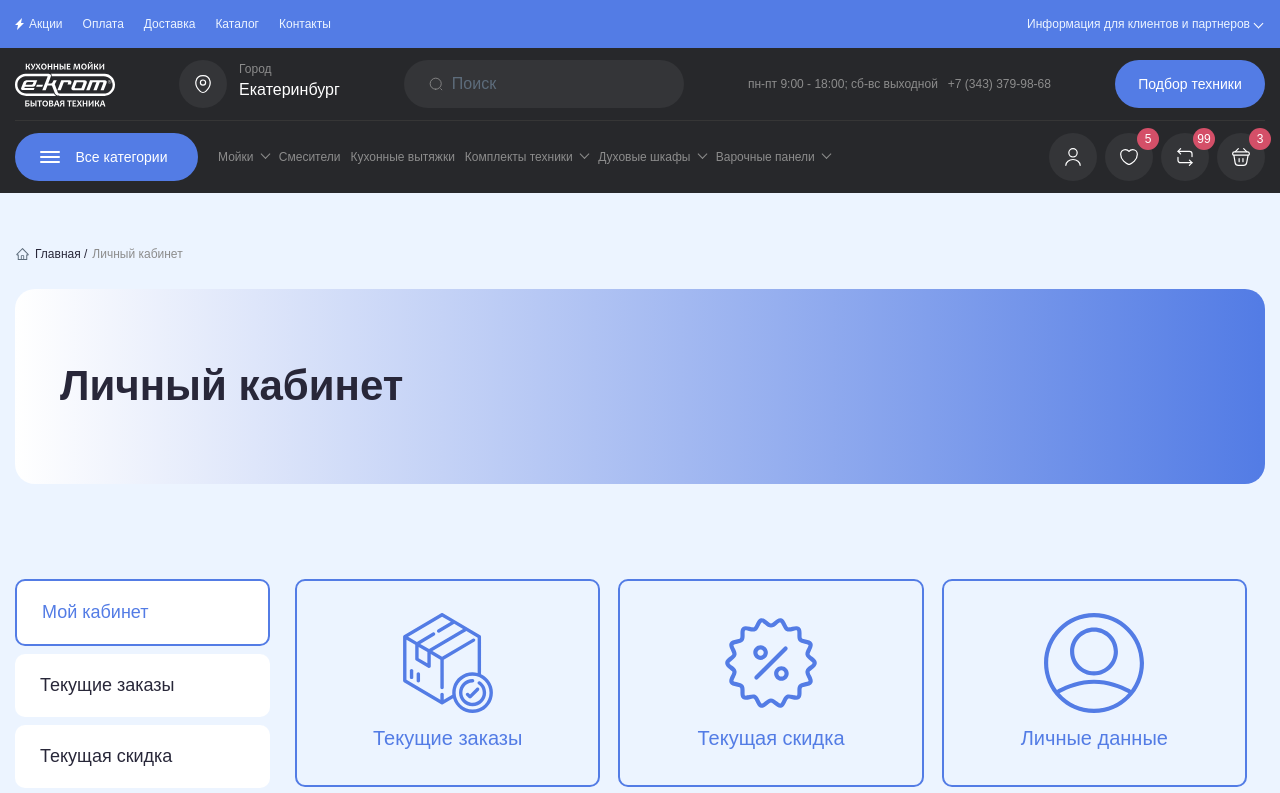
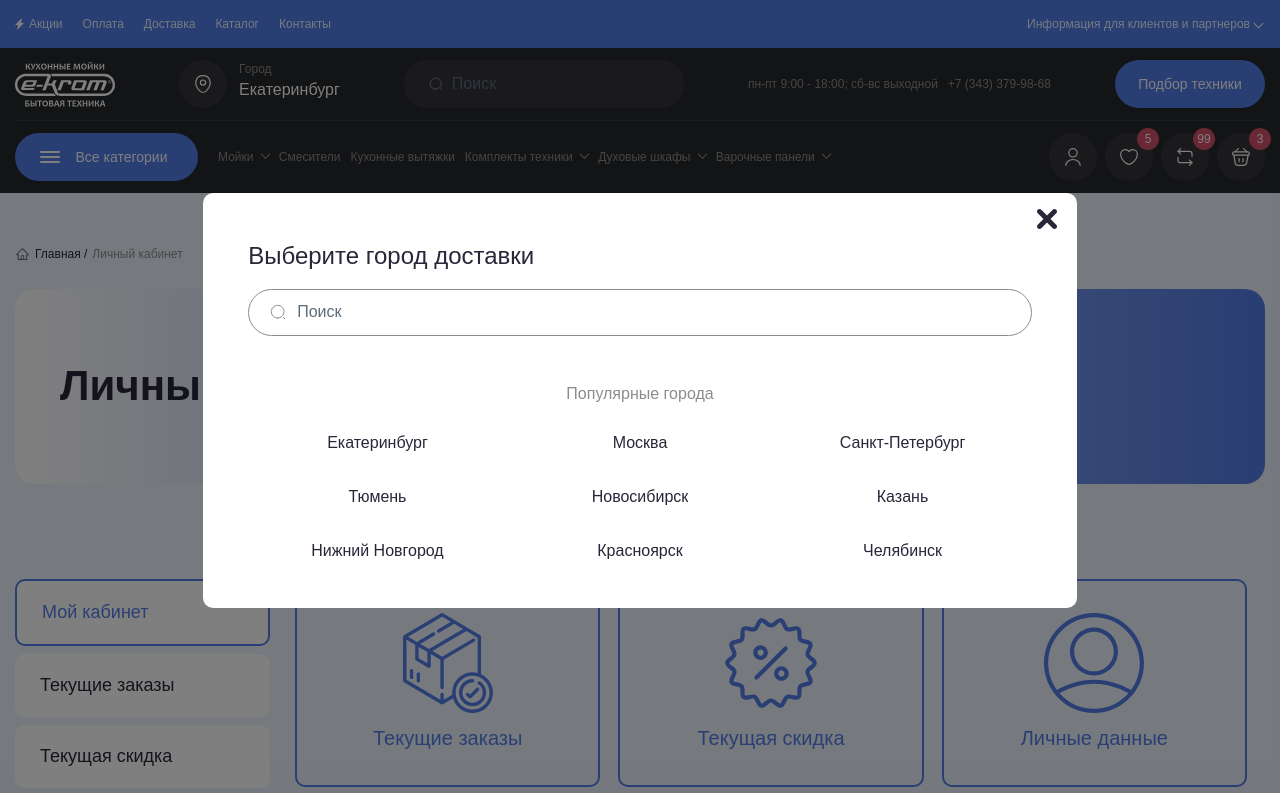
Before and after one commit to Amur28/ekromnew, a plain HTML site: page personal.html in a window 1280 px wide. Both pictures are taken after a click on the button "Екатеринбург". Shown: the top 793 px of the page. Drawn offline with nearby package versions, Linux system fonts and the light colour scheme; files whose address does not match are found by name.

Commit message:
Фикс скриптов для всех страниц

```diff
--- a/css/global.css
+++ b/css/global.css
@@ -502,7 +502,7 @@ select::-ms-expand {
     left: 0;
     height: 75px;
     z-index: 100;
-    display: flex;
+    display: none;
     justify-content: center;
 }
 
--- a/css/media.css
+++ b/css/media.css
@@ -422,6 +422,9 @@
     .product-card__img-box-link .thumbs-progressbar,
     .product-card__img-box-link ~ .fast-view-btn {
         display: none;
+    }
+    #mobile-bottom-menu {
+        display: flex;
     }
 }
 
--- a/js/personal.js
+++ b/js/personal.js
@@ -81,9 +81,11 @@ questionForm.addEventListener('click', (event) => {
 
 import { headerCityButton, hideCitySelect } from './popups.js';
 
-headerCityButton.addEventListener('click', () => {
-    addClass(citySelect, 'active');
-    addClass(body, 'active');
+headerCityButton.forEach(button => {
+    button.addEventListener('click', () => {
+        addClass(citySelect, 'active');
+        addClass(body, 'active');
+    })
 });
 
 hideCitySelect();
```
Also changed, not shown: js/cart.js (+5 -3 lines), js/catalog.js (+6 -4 lines), js/order.js (+5 -3 lines), js/product.js (+6 -4 lines).
